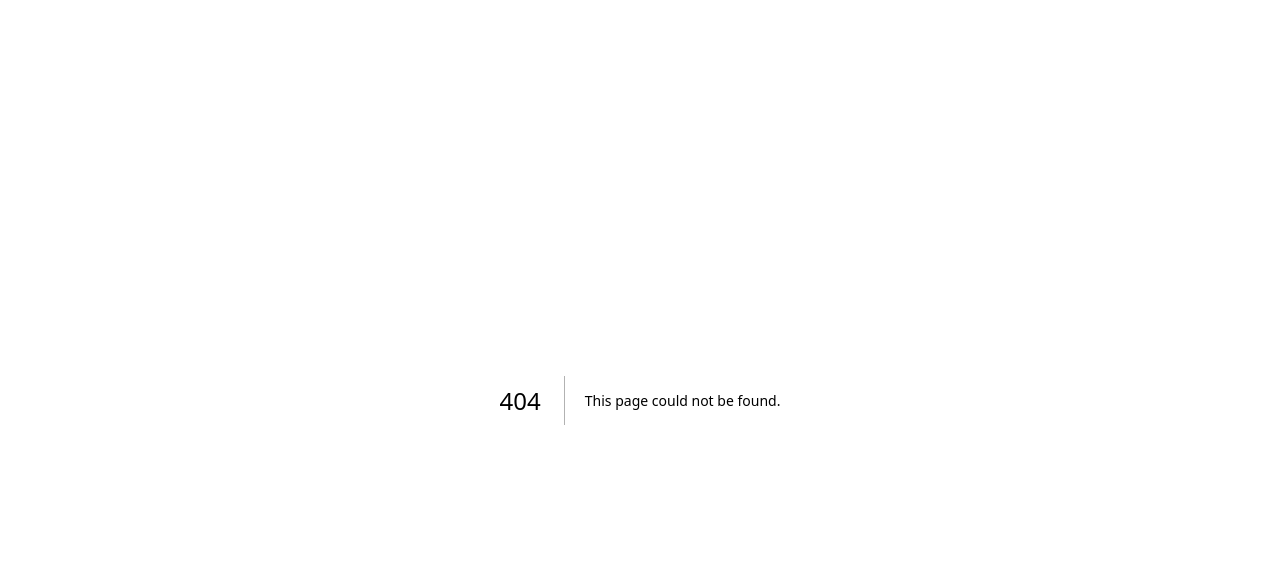
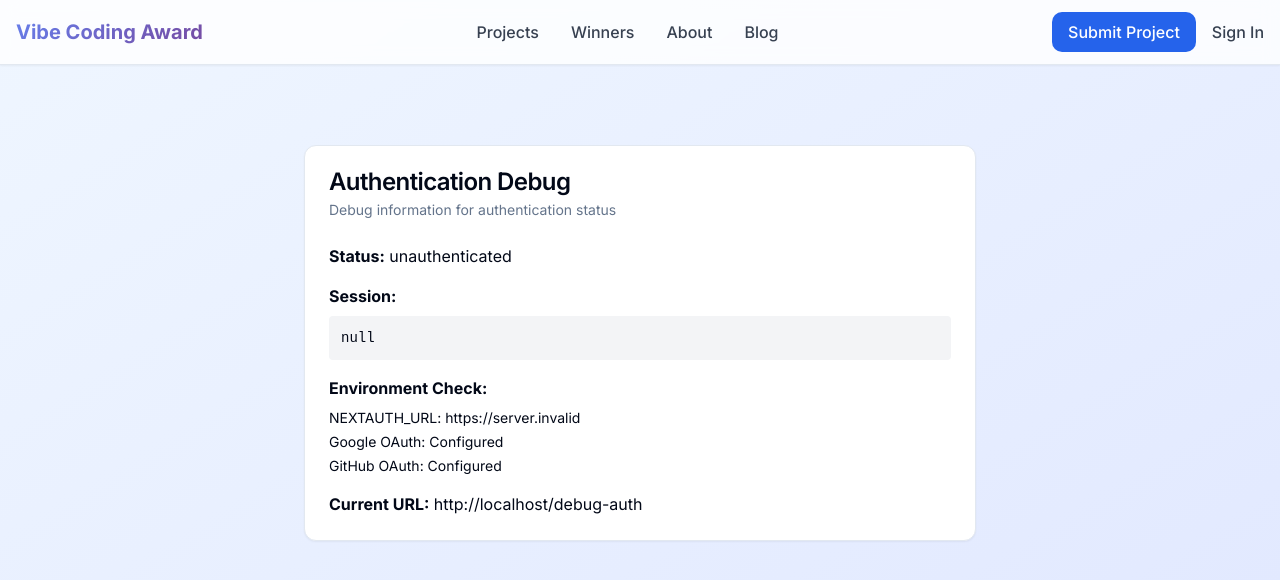
Before and after one commit to Davide9292/Vibe-Coding-Award, a Next.js app in the folder apps/web/: page /debug-auth in a window 1280 px wide. Before the commit this address had no page. Shown: the top 580 px of the page. Built offline with nearby package versions, Linux system fonts and the light colour scheme; no server answers.

Commit message:
Fix authentication issues and add debug tools - Add redirect callback to NextAuth config - Create auth error page and debug tools - Update sign-in page with OAuth configuration warnings - Create AUTHENTICATION_SETUP.md guide

```diff
--- /dev/null
+++ b/apps/web/src/app/auth/error/page.tsx
@@ -0,0 +1,82 @@
+"use client";
+
+import React from "react";
+import { useSearchParams } from "next/navigation";
+import Navigation from "@/components/navigation";
+import { Card, CardContent, CardDescription, CardHeader, CardTitle } from "@/components/ui/card";
+import { Button } from "@/components/ui/button";
+import { AlertCircle } from "lucide-react";
+import Link from "next/link";
+
+const errors: Record<string, string> = {
+  Signin: "Try signing in with a different account.",
+  OAuthSignin: "Try signing in with a different account.",
+  OAuthCallback: "Try signing in with a different account.",
+  OAuthCreateAccount: "Try signing in with a different account.",
+  EmailCreateAccount: "Try signing in with a different account.",
+  Callback: "Try signing in with a different account.",
+  OAuthAccountNotLinked: "To confirm your identity, sign in with the same account you used originally.",
+  EmailSignin: "The e-mail could not be sent.",
+  CredentialsSignin: "Sign in failed. Check the details you provided are correct.",
+  SessionRequired: "Please sign in to access this page.",
+  default: "Unable to sign in."
+};
+
+export default function AuthErrorPage() {
+  const searchParams = useSearchParams();
+  const error = searchParams.get("error");
+
+  return (
+    <div className="min-h-screen bg-gradient-to-br from-blue-50 to-indigo-100">
+      <Navigation />
+
+      <div className="container mx-auto px-4 py-20">
+        <div className="max-w-md mx-auto">
+          <Card className="border shadow-lg">
+            <CardHeader className="text-center">
+              <div className="mx-auto w-12 h-12 bg-red-100 rounded-full flex items-center justify-center mb-4">
+                <AlertCircle className="w-6 h-6 text-red-600" />
+              </div>
+              <CardTitle className="text-2xl font-bold text-red-600">
+                Authentication Error
+              </CardTitle>
+              <CardDescription>
+                {error ? errors[error] || errors.default : "An error occurred during authentication"}
+              </CardDescription>
+            </CardHeader>
+
+            <CardContent className="space-y-4">
+              {error && (
+                <div className="p-3 bg-gray-100 rounded-md">
+                  <p className="text-sm text-gray-600">
+                    <strong>Error code:</strong> {error}
+                  </p>
+                </div>
+              )}
+
+              <div className="space-y-3">
+                <Button asChild className="w-full">
+                  <Link href="/auth/signin">
+                    Try Again
+                  </Link>
+                </Button>
+
+                <Button variant="outline" asChild className="w-full">
+                  <Link href="/">
+                    Go Home
+                  </Link>
+                </Button>
+              </div>
+
+              <div className="pt-4 text-center text-sm text-gray-500">
+                <p>
+                  If this problem persists, please contact support.
+                </p>
+              </div>
+            </CardContent>
+          </Card>
+        </div>
+      </div>
+    </div>
+  );
+}
--- a/apps/web/src/app/auth/signin/page.tsx
+++ b/apps/web/src/app/auth/signin/page.tsx
@@ -8,14 +8,19 @@ import { useEffect } from "react";
 import Navigation from "@/components/navigation";
 import { Card, CardContent, CardDescription, CardHeader, CardTitle } from "@/components/ui/card";
 import { Button } from "@/components/ui/button";
-import { Github } from "lucide-react";
-import { Chrome } from "lucide-react";
+import { Github, Chrome, AlertCircle } from "lucide-react";
+import Link from "next/link";
 
 export default function SignInPage() {
   const { data: session, status } = useSession();
   const router = useRouter();
   const searchParams = useSearchParams();
   const callbackUrl = searchParams.get("callbackUrl") || "/dashboard";
+
+  // Check if OAuth is configured (these will be undefined if not set)
+  const hasGoogleAuth = process.env.NEXT_PUBLIC_GOOGLE_CLIENT_ID;
+  const hasGitHubAuth = process.env.NEXT_PUBLIC_GITHUB_CLIENT_ID;
+  const isOAuthConfigured = hasGoogleAuth || hasGitHubAuth;
 
   useEffect(() => {
     if (session) {
@@ -50,23 +55,43 @@ export default function SignInPage() {
             </CardHeader>
 
             <CardContent className="space-y-4">
+              {!isOAuthConfigured && (
+                <div className="p-4 bg-yellow-50 border border-yellow-200 rounded-lg">
+                  <div className="flex items-start gap-3">
+                    <AlertCircle className="w-5 h-5 text-yellow-600 mt-0.5" />
+                    <div>
+                      <h4 className="font-medium text-yellow-800">OAuth Not Configured</h4>
+                      <p className="text-sm text-yellow-700 mt-1">
+                        To enable sign-in, you need to set up OAuth providers.
+                        Check the <Link href="/debug-auth" className="underline">debug page</Link> or
+                        see AUTHENTICATION_SETUP.md for instructions.
+                      </p>
+                    </div>
+                  </div>
+                </div>
+              )}
+
               <div className="space-y-3">
                 <Button
                   onClick={() => signIn("google", { callbackUrl })}
                   variant="outline"
                   className="w-full flex items-center justify-center gap-2 h-12"
+                  disabled={!hasGoogleAuth}
                 >
                   <Chrome className="w-5 h-5" />
                   Sign in with Google
+                  {!hasGoogleAuth && <span className="text-xs text-gray-500">(Not configured)</span>}
                 </Button>
 
                 <Button
                   onClick={() => signIn("github", { callbackUrl })}
                   variant="outline"
                   className="w-full flex items-center justify-center gap-2 h-12"
+                  disabled={!hasGitHubAuth}
                 >
                   <Github className="w-5 h-5" />
                   Sign in with GitHub
+                  {!hasGitHubAuth && <span className="text-xs text-gray-500">(Not configured)</span>}
                 </Button>
               </div>
 
@@ -93,6 +118,15 @@ export default function SignInPage() {
               </a>
             </p>
           </div>
+
+          {/* Development helper */}
+          {process.env.NODE_ENV === 'development' && (
+            <div className="mt-4 text-center">
+              <Link href="/debug-auth" className="text-sm text-gray-500 hover:text-blue-600">
+                🔧 Debug Authentication
+              </Link>
+            </div>
+          )}
         </div>
       </div>
     </div>
--- /dev/null
+++ b/apps/web/src/app/debug-auth/page.tsx
@@ -0,0 +1,57 @@
+"use client";
+
+import React from "react";
+import { useSession } from "next-auth/react";
+import Navigation from "@/components/navigation";
+import { Card, CardContent, CardDescription, CardHeader, CardTitle } from "@/components/ui/card";
+
+export default function DebugAuthPage() {
+  const { data: session, status } = useSession();
+
+  return (
+    <div className="min-h-screen bg-gradient-to-br from-blue-50 to-indigo-100">
+      <Navigation />
+
+      <div className="container mx-auto px-4 py-20">
+        <div className="max-w-2xl mx-auto">
+          <Card>
+            <CardHeader>
+              <CardTitle>Authentication Debug</CardTitle>
+              <CardDescription>
+                Debug information for authentication status
+              </CardDescription>
+            </CardHeader>
+
+            <CardContent>
+              <div className="space-y-4">
+                <div>
+                  <strong>Status:</strong> {status}
+                </div>
+
+                <div>
+                  <strong>Session:</strong>
+                  <pre className="mt-2 p-3 bg-gray-100 rounded text-sm overflow-auto">
+                    {JSON.stringify(session, null, 2)}
+                  </pre>
+                </div>
+
+                <div>
+                  <strong>Environment Check:</strong>
+                  <ul className="mt-2 space-y-1 text-sm">
+                    <li>NEXTAUTH_URL: {process.env.NEXT_PUBLIC_NEXTAUTH_URL || "Not set"}</li>
+                    <li>Google OAuth: {process.env.NEXT_PUBLIC_GOOGLE_CLIENT_ID ? "Configured" : "Not configured"}</li>
+                    <li>GitHub OAuth: {process.env.NEXT_PUBLIC_GITHUB_CLIENT_ID ? "Configured" : "Not configured"}</li>
+                  </ul>
+                </div>
+
+                <div>
+                  <strong>Current URL:</strong> {typeof window !== 'undefined' ? window.location.href : 'Server side'}
+                </div>
+              </div>
+            </CardContent>
+          </Card>
+        </div>
+      </div>
+    </div>
+  );
+}
--- a/apps/web/src/lib/auth.ts
+++ b/apps/web/src/lib/auth.ts
@@ -27,6 +27,13 @@ const authConfig = NextAuth({
     }),
   ],
   callbacks: {
+    async redirect({ url, baseUrl }) {
+      // Allows relative callback URLs
+      if (url.startsWith("/")) return `${baseUrl}${url}`
+      // Allows callback URLs on the same origin
+      else if (new URL(url).origin === baseUrl) return url
+      return `${baseUrl}/dashboard`
+    },
     session: async ({ session, token }) => {
       if (session?.user && token?.sub) {
         session.user.id = token.sub;
```
Also changed, not shown: 1 other file (tests, documents, lock files or other folders).
